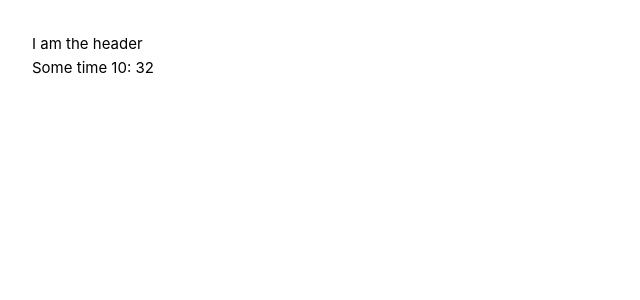
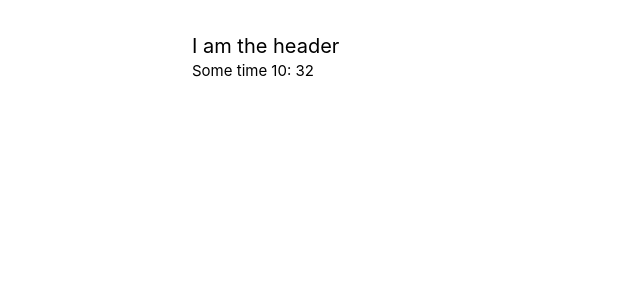
Before and after one commit to chavezrharris/StopWatch, a Vue app: page / in a window 1280 px wide. Shown: the top 300 px of the page, without its empty margins (0-640 px from the left). Built offline with nearby package versions, Linux system fonts and the light colour scheme.

Commit message:
added tailwind

```diff
--- a/package.json
+++ b/package.json
@@ -18,7 +18,10 @@
     "@types/node": "^18.17.17",
     "@vitejs/plugin-vue": "^4.3.4",
     "@vue/tsconfig": "^0.4.0",
+    "autoprefixer": "^10.4.16",
     "npm-run-all2": "^6.0.6",
+    "postcss": "^8.4.31",
+    "tailwindcss": "^3.3.3",
     "typescript": "~5.2.0",
     "vite": "^4.4.9",
     "vue-tsc": "^1.8.11"
--- /dev/null
+++ b/postcss.config.js
@@ -0,0 +1,6 @@
+module.exports = {
+  plugins: {
+    tailwindcss: {},
+    autoprefixer: {},
+  },
+}
--- a/src/App.vue
+++ b/src/App.vue
@@ -4,10 +4,12 @@
 
 <template>
   <header>
-    I am the header
+    <div class="text-xl">
+      I am the header
+    </div>
   </header>
 
-  <main>
+  <main class="container">
     Some time 10: 32
   </main>
 </template>
--- a/src/assets/main.css
+++ b/src/assets/main.css
@@ -1,7 +1,10 @@
 @import './base.css';
+@tailwind base;
+@tailwind components;
+@tailwind utilities;
 
 #app {
-  max-width: 1280px;
+  max-width: 960px;
   margin: 0 auto;
   padding: 2rem;
 
--- /dev/null
+++ b/tailwind.config.js
@@ -0,0 +1,11 @@
+/** @type {import('tailwindcss').Config} */
+module.exports = {
+  content: [
+    "./index.html",
+    "./src/**/*.vue",
+  ],
+  theme: {
+    extend: {},
+  },
+  plugins: [],
+}
```
Also changed, not shown: 1 other file (tests, documents, lock files or other folders).
